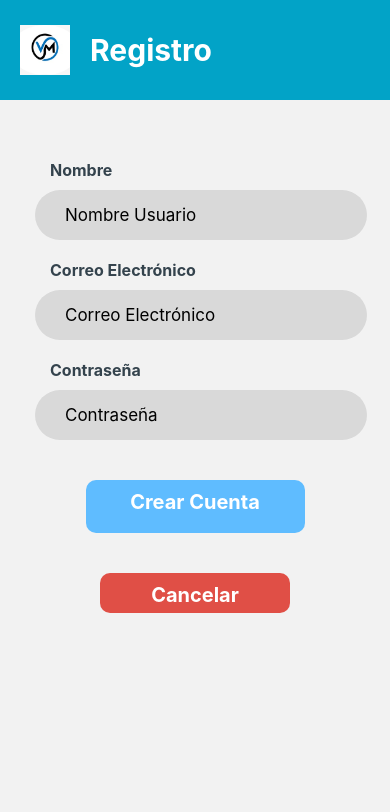
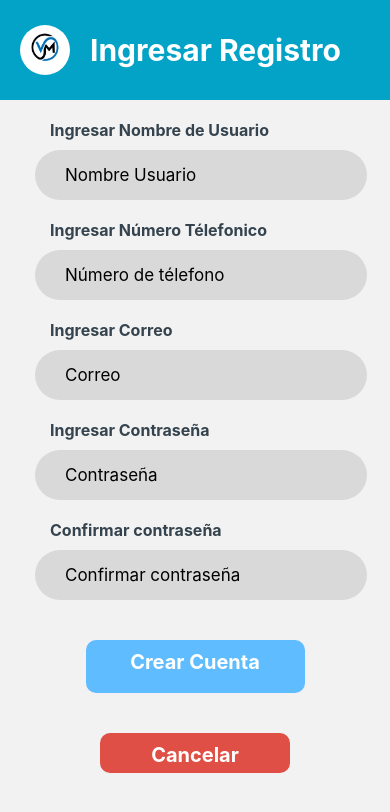
Before and after one commit to AreSteven19/Proyecto_VidaMarina, a React Native app: screen /Registro in a window 390 px wide. Shown: the top 812 px of the page. Built offline with nearby package versions, Linux system fonts and the light colour scheme.

Commit message:
funcion de confirmar contraseña

```diff
--- a/Navegacion/Login.js
+++ b/Navegacion/Login.js
@@ -37,7 +37,7 @@ export default function Login() {
           style={styles.txtInput}
         ></TextInput>
 
-<TouchableOpacity onPress={() => navigation.navigate("Registro")}>
+<TouchableOpacity onPress={() => navigation.navigate("Login")}>
           <Text style={styles.txtRegistrarse}>¿Has olvidado tu contraseña?</Text>
         </TouchableOpacity>
 
@@ -51,6 +51,15 @@ export default function Login() {
             <Text style={styles.txtLogin}>Iniciar Sesion</Text>
           </LinearGradient>
         </TouchableOpacity>
+
+
+        <View style={styles.contenedorreg}>
+          <Text>No tienes cuenta.</Text>
+          <TouchableOpacity>
+            <Text style={styles.botonregis}>Registrarse</Text>
+          </TouchableOpacity>
+
+        </View>
 
 
 
@@ -150,4 +159,21 @@ const styles = StyleSheet.create({
     fontWeight: "bold",
     marginTop: 30,
   },
+
+  contenedorreg:{
+display: "flex",
+flexDirection: "row",
+marginTop: 40
+  },
+
+  botonregis:{
+
+
+    color: "#02A3C7",
+    fontSize: 15,
+    fontWeight: "bold",
+    paddingLeft: 10
+
+  }
+
 });
--- a/Navegacion/Register.js
+++ b/Navegacion/Register.js
@@ -8,6 +8,7 @@ import {
   TouchableOpacity,
   View,
   SafeAreaView,
+  Alert,
 } from "react-native";
 import { LinearGradient } from "expo-linear-gradient";
 import { useNavigation } from "@react-navigation/native";
@@ -22,8 +23,10 @@ export default function Registro() {
 
   const DatosUsuario = {
     Nombre: "",
+    Numero: "",
     Correo: "",
     Contra: "",
+    Confirm: "",
   };
 
   const [EstadoUsuario, setEstado] = useState(DatosUsuario);
@@ -33,9 +36,14 @@ export default function Registro() {
   };
 
   const EnviarDatosFirebase = async () => {
+    if (EstadoUsuario.Contra !== EstadoUsuario.Confirm) {
+      Alert.alert("Error", "La confirmación de la contraseña no coincide.");
+      return;
+    }
+
     try {
+      const docRef = await addDoc(collection(db, "Usuario"), EstadoUsuario);
       alert("Registro del producto exitoso");
-      const docRef = await addDoc(collection(db, "Usuario"), EstadoUsuario);
       navigation.navigate("Login");
     } catch (e) {
       console.error("No se pudo agregar los datos a la base de datos", e);
@@ -47,12 +55,12 @@ export default function Registro() {
       <View style={styles.container}>
         <View style={styles.nav}>
           <Image style={styles.ImageLog} source={require("../images/logo.jpg")} />
-          <Text style={styles.textologo}>Registro</Text>
+          <Text style={styles.textologo}>Ingresar Registro</Text>
         </View>
 
         <View style={styles.inputs}>
           <View style={styles.inputytext}>
-            <Text style={styles.label}>Nombre</Text>
+            <Text style={styles.label}>Ingresar Nombre de Usuario</Text>
             <TextInput
               placeholder="Nombre Usuario"
               style={styles.txtInput}
@@ -62,23 +70,43 @@ export default function Registro() {
           </View>
 
           <View style={styles.inputytext}>
-            <Text style={styles.label}>Correo Electrónico</Text>
+            <Text style={styles.label}>Ingresar Número Télefonico</Text>
             <TextInput
-              placeholder="Correo Electrónico"
+              placeholder="Número de télefono"
+              style={styles.txtInput}
+              onChangeText={(value) => HandleChangeText(value, "Numero")}
+              value={EstadoUsuario.Numero}
+            />
+          </View>
+
+          <View style={styles.inputytext}>
+            <Text style={styles.label}>Ingresar Correo</Text>
+            <TextInput
+              placeholder="Correo"
               style={styles.txtInput}
               onChangeText={(value) => HandleChangeText(value, "Correo")}
               value={EstadoUsuario.Correo}
             />
           </View>
-
           <View style={styles.inputytext}>
-            <Text style={styles.label}>Contraseña</Text>
+            <Text style={styles.label}>Ingresar Contraseña</Text>
             <TextInput
               placeholder="Contraseña"
               secureTextEntry={true}
               style={styles.txtInput}
               onChangeText={(value) => HandleChangeText(value, "Contra")}
               value={EstadoUsuario.Contra}
+            />
+          </View>
+
+          <View style={styles.inputytext}>
+            <Text style={styles.label}>Confirmar contraseña</Text>
+            <TextInput
+              placeholder="Confirmar contraseña"
+              secureTextEntry={true}
+              style={styles.txtInput}
+              onChangeText={(value) => HandleChangeText(value, "Confirm")}
+              value={EstadoUsuario.Confirm}
             />
           </View>
 
@@ -118,6 +146,7 @@ const styles = StyleSheet.create({
   ImageLog: {
     height: 50,
     width: 50,
+    borderRadius: 70,
   },
   txtTitulo: {
     fontSize: 40,
@@ -183,9 +212,7 @@ const styles = StyleSheet.create({
     paddingLeft: 20,
     fontWeight: "bold",
   },
-  inputs: {
-    marginTop: 40,
-  },
+
   inputytext: {
     width: "100%",
   },
```
